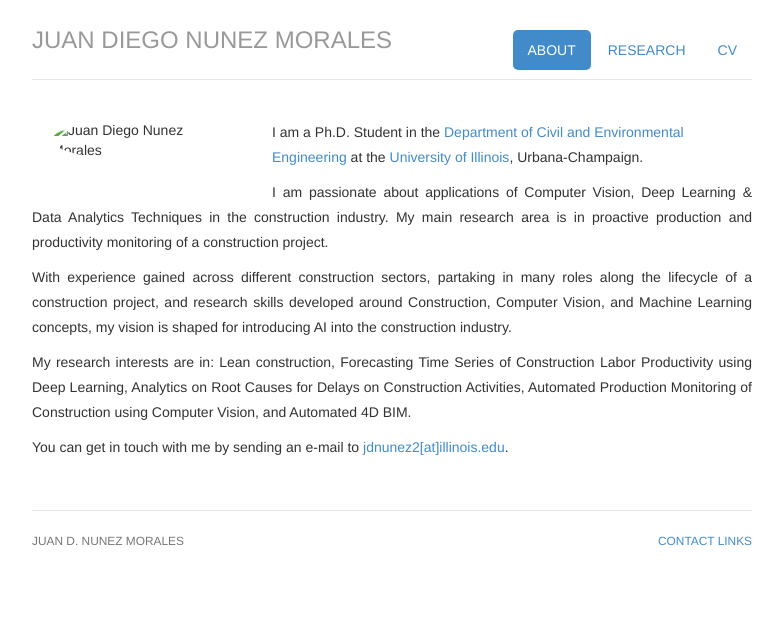
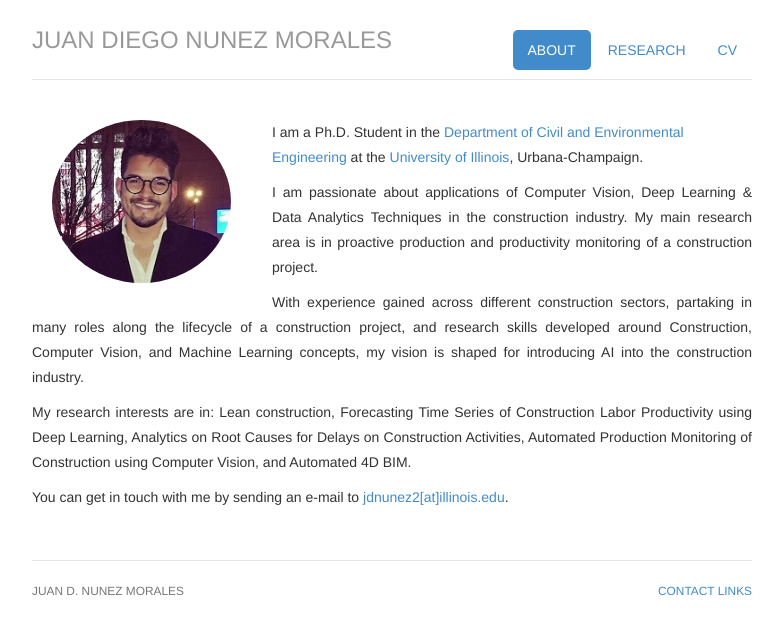
Before and after one commit to juandiegonm/juandiegonm.github.io, a Jekyll site: the page built from about/index.html, in a window 1280 px wide. Shown: the top 635 px of the page, without its empty margins (248-1031 px from the left). Built offline with Jekyll 4.4.1, drawn with Linux system fonts in a browser that asks for light colours.

Commit message:
Update index.html

```diff
--- a/about/index.html
+++ b/about/index.html
@@ -12,7 +12,7 @@
 <!-- <div class="jumbotron"> -->
 <div class="row marketing">
 	<div class="col-sm-4">
-	<img  class="img-circle avatar" alt="Juan Diego Nunez Morales" src="juandiegonm.github.io/img/juandiegonm_1.jpg" align="left" , hspace="5px">
+	<img  class="img-circle avatar" alt="Juan Diego Nunez Morales" src="/files/juandiegonm200x200_1.jpg" align="left" , hspace="5px">
 	</div>
 	<div>
 	<p> I am a Ph.D. Student in the <a href="https://cee.illinois.edu/">Department of Civil and Environmental Engineering</a></span> at the <a href="https://grainger.illinois.edu/">University of Illinois</a></span>, <span itemprop="locality">Urbana-Champaign</span>.</p>
```
